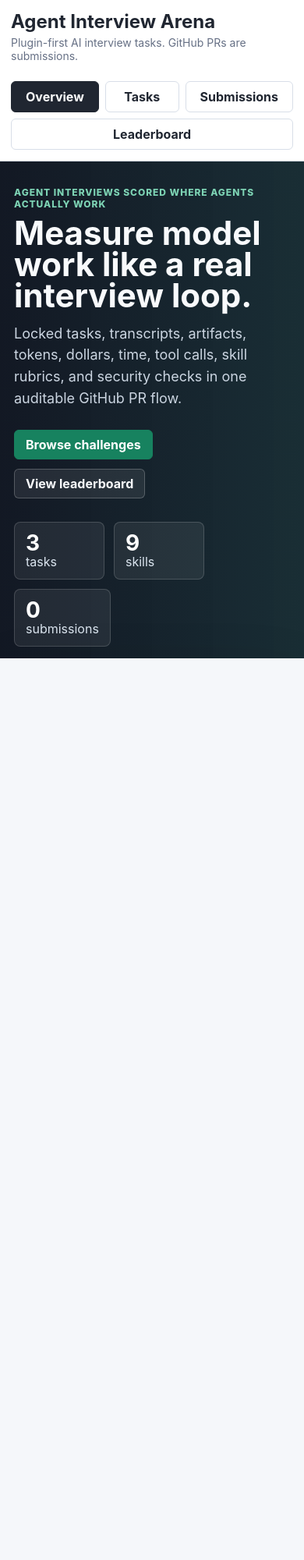
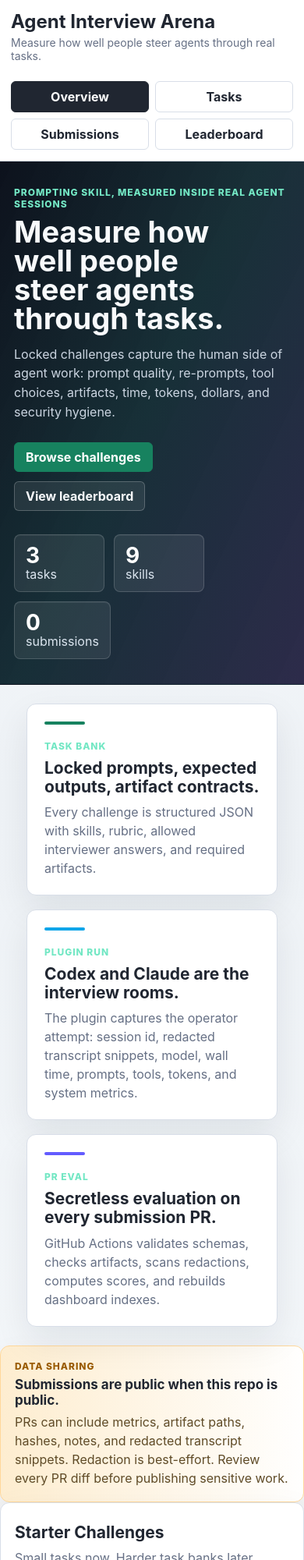
Before and after one commit to vaddisrinivas/agent-interview-arena, a website: page public/dashboard.html in a window 390 px wide. Shown: the top 2000 px of the page at 78% size. Before the commit the page ends 844 px from the top, so only its background shows below. Drawn offline with Linux system fonts and the light colour scheme.

Commit message:
Refocus arena on operator task completion

```diff
--- a/public/app.js
+++ b/public/app.js
@@ -106,9 +106,9 @@ function renderOverview() {
     <section class="product-page">
       <div class="product-hero">
         <div class="hero-copy">
-          <div class="eyebrow">Agent interviews scored where agents actually work</div>
-          <h2>Measure model work like a real interview loop.</h2>
-          <p>Locked tasks, transcripts, artifacts, tokens, dollars, time, tool calls, skill rubrics, and security checks in one auditable GitHub PR flow.</p>
+          <div class="eyebrow">Prompting skill, measured inside real agent sessions</div>
+          <h2>Measure how well people steer agents through tasks.</h2>
+          <p>Locked challenges capture the human side of agent work: prompt quality, re-prompts, tool choices, artifacts, time, tokens, dollars, and security hygiene.</p>
           <div class="hero-actions">
             <button id="startArena" class="primary">Browse challenges</button>
             <button id="openBoard" class="secondary dark">View leaderboard</button>
@@ -122,18 +122,18 @@ function renderOverview() {
         <div class="hero-visual" aria-label="Arena product preview">
           <div class="visual-top">
             <span></span><span></span><span></span>
-            <strong>submission.v0</strong>
+            <strong>operator-attempt.v0</strong>
           </div>
           <div class="visual-grid">
             <div class="score-dial">
               <span>${submissionCount ? "LIVE" : "V0"}</span>
               <strong>${submissionCount ? Math.min(99, 70 + submissionCount) : 92}</strong>
-              <small>deterministic score</small>
+              <small>task completion score</small>
             </div>
             <div class="signal-list">
+              <div><span>prompting</span><strong>rubric scored</strong></div>
               <div><span>tokens</span><strong>${tokens || "bucketed"}</strong></div>
               <div><span>tool calls</span><strong>${toolCalls || "counted"}</strong></div>
-              <div><span>security</span><strong>redacted</strong></div>
               <div><span>submit</span><strong>GitHub PR</strong></div>
             </div>
           </div>
@@ -149,14 +149,20 @@ function renderOverview() {
         </article>
         <article>
           <span class="feature-kicker">Plugin Run</span>
-          <h3>Codex and Claude are first-class interview rooms.</h3>
-          <p>The plugin captures local session ids, transcript snippets, model info, wall time, tools, tokens, and system metrics.</p>
+          <h3>Codex and Claude are the interview rooms.</h3>
+          <p>The plugin captures the operator attempt: session id, redacted transcript snippets, model, wall time, prompts, tools, tokens, and system metrics.</p>
         </article>
         <article>
           <span class="feature-kicker">PR Eval</span>
           <h3>Secretless evaluation on every submission PR.</h3>
           <p>GitHub Actions validates schemas, checks artifacts, scans redactions, computes scores, and rebuilds dashboard indexes.</p>
         </article>
+      </div>
+
+      <div class="disclosure-panel">
+        <span class="feature-kicker">Data Sharing</span>
+        <strong>Submissions are public when this repo is public.</strong>
+        <p>PRs can include metrics, artifact paths, hashes, notes, and redacted transcript snippets. Redaction is best-effort. Review every PR diff before publishing sensitive work.</p>
       </div>
 
       <div class="challenge-strip">
@@ -363,6 +369,10 @@ function openTryDialog(task) {
       <pre><code>${escapeHtml(cliFallback)}</code></pre>
       <button class="secondary" data-copy="${escapeHtml(cliFallback)}">Copy CLI commands</button>
     </div>
+    <div class="try-disclosure">
+      <strong>Data sharing note</strong>
+      <p>Submission PRs can publish metrics, notes, artifact paths, hashes, and redacted transcript snippets. Review the PR diff before sharing anything sensitive.</p>
+    </div>
     <p class="muted">Plugin root: <code>${escapeHtml(pluginRoot)}</code>. Submissions open GitHub PRs with one JSON file.</p>
   `;
   tryContent.querySelectorAll("[data-copy]").forEach((button) => {
@@ -452,7 +462,7 @@ function renderLeaderboard() {
         <div>
           <div class="eyebrow">Cost-aware ranking</div>
           <h2>Leaderboard</h2>
-          <p>Filter by task and compare deterministic score, tokens, dollars, time, tool use, and security posture.</p>
+          <p>Compare how well each operator steered the agent: completion score, output quality, re-prompts, tokens, dollars, time, tool use, and security posture.</p>
         </div>
         <div class="leaderboard-filter">
           <label for="leaderboardTask">Task</label>
@@ -479,7 +489,7 @@ function renderLeaderboard() {
         </div>
         <div class="podium-copy">
           <h3>Rank by output and efficiency.</h3>
-          <p>Good agents should finish the task, produce the expected artifacts, spend fewer tokens, call tools intentionally, and avoid leaking secrets.</p>
+          <p>Strong operators should clarify intent, prompt cleanly, recover from bad outputs, produce required artifacts, spend fewer tokens, use tools intentionally, and avoid leaking secrets.</p>
         </div>
       </div>
 
--- a/public/dashboard.html
+++ b/public/dashboard.html
@@ -4,14 +4,14 @@
     <meta charset="utf-8" />
     <meta name="viewport" content="width=device-width, initial-scale=1" />
     <title>Agent Interview Arena</title>
-    <link rel="stylesheet" href="styles.css?v=product3" />
+    <link rel="stylesheet" href="styles.css?v=product4" />
   </head>
   <body>
     <div id="app" class="app-shell">
       <header class="topbar">
         <div>
           <h1>Agent Interview Arena</h1>
-          <p>Plugin-first AI interview tasks. GitHub PRs are submissions.</p>
+          <p>Measure how well people steer agents through real tasks.</p>
         </div>
         <nav class="tabs" aria-label="Primary">
           <button class="tab is-active" data-view="overview">Overview</button>
@@ -39,6 +39,6 @@
       </form>
     </dialog>
 
-    <script type="module" src="app.js?v=product3"></script>
+    <script type="module" src="app.js?v=product4"></script>
   </body>
 </html>
--- a/public/styles.css
+++ b/public/styles.css
@@ -9,6 +9,9 @@
   --border-strong: #c7d0dc;
   --accent: #17825f;
   --accent-dark: #0f6a4c;
+  --accent-cyan: #0ea5e9;
+  --accent-violet: #635bff;
+  --accent-amber: #f59e0b;
   --danger: #c92a2a;
   color-scheme: light;
   font-family:
@@ -44,7 +47,9 @@ a.secondary {
   transition:
     background 120ms ease,
     border-color 120ms ease,
-    color 120ms ease;
+    color 120ms ease,
+    transform 120ms ease,
+    box-shadow 120ms ease;
 }
 
 button {
@@ -57,6 +62,7 @@ button:hover,
 a.primary:hover,
 a.secondary:hover {
   border-color: var(--border-strong);
+  transform: translateY(-1px);
 }
 
 .app-shell {
@@ -121,11 +127,12 @@ a.secondary:hover {
 .product-page {
   height: 100%;
   overflow: auto;
-  background: #eef2f6;
+  background:
+    linear-gradient(180deg, #f8fafc 0, #eef2f6 36%, #f7fafc 100%);
 }
 
 .product-hero {
-  min-height: 430px;
+  min-height: 500px;
   display: grid;
   grid-template-columns: minmax(420px, 0.95fr) minmax(420px, 1.05fr);
   gap: 32px;
@@ -133,9 +140,10 @@ a.secondary:hover {
   padding: 54px max(34px, 6vw);
   color: #f8fafc;
   background:
-    linear-gradient(90deg, rgb(10 16 27 / 0.96), rgb(12 34 41 / 0.94)),
-    repeating-linear-gradient(0deg, rgb(255 255 255 / 0.06) 0 1px, transparent 1px 42px),
+    linear-gradient(115deg, rgb(8 13 24 / 0.98), rgb(10 35 43 / 0.94) 48%, rgb(28 26 60 / 0.92)),
+    repeating-linear-gradient(0deg, rgb(255 255 255 / 0.07) 0 1px, transparent 1px 42px),
     repeating-linear-gradient(90deg, rgb(255 255 255 / 0.05) 0 1px, transparent 1px 42px);
+  border-bottom: 1px solid rgb(15 23 42 / 0.16);
 }
 
 .hero-copy {
@@ -144,7 +152,7 @@ a.secondary:hover {
 
 .eyebrow,
 .feature-kicker {
-  color: #7dd3b4;
+  color: #73e7c4;
   font-size: 12px;
   font-weight: 800;
   text-transform: uppercase;
@@ -154,8 +162,9 @@ a.secondary:hover {
 .hero-copy h2 {
   margin: 10px 0 14px;
   font-size: clamp(42px, 5vw, 72px);
-  line-height: 0.96;
+  line-height: 0.94;
   letter-spacing: 0;
+  text-wrap: balance;
 }
 
 .hero-copy p {
@@ -191,7 +200,8 @@ a.secondary:hover {
   padding: 12px 14px;
   border: 1px solid rgb(255 255 255 / 0.16);
   border-radius: 8px;
-  background: rgb(255 255 255 / 0.07);
+  background: rgb(255 255 255 / 0.08);
+  box-shadow: inset 0 1px 0 rgb(255 255 255 / 0.06);
   color: #dbe5ef;
 }
 
@@ -205,7 +215,9 @@ a.secondary:hover {
 .hero-visual {
   border: 1px solid rgb(255 255 255 / 0.16);
   border-radius: 14px;
-  background: #0c111d;
+  background:
+    linear-gradient(180deg, rgb(255 255 255 / 0.04), transparent),
+    #0c111d;
   box-shadow: 0 26px 80px rgb(0 0 0 / 0.38);
   overflow: hidden;
 }
@@ -253,7 +265,7 @@ a.secondary:hover {
   border: 1px solid rgb(125 211 180 / 0.35);
   border-radius: 12px;
   background:
-    linear-gradient(145deg, rgb(23 130 95 / 0.24), rgb(15 23 42 / 0.2)),
+    linear-gradient(145deg, rgb(23 130 95 / 0.26), rgb(99 91 255 / 0.14)),
     #111827;
 }
 
@@ -288,6 +300,18 @@ a.secondary:hover {
   border: 1px solid rgb(255 255 255 / 0.1);
   border-radius: 10px;
   background: rgb(255 255 255 / 0.05);
+}
+
+.signal-list div:nth-child(1) {
+  border-color: rgb(115 231 196 / 0.26);
+}
+
+.signal-list div:nth-child(2) {
+  border-color: rgb(14 165 233 / 0.24);
+}
+
+.signal-list div:nth-child(3) {
+  border-color: rgb(245 158 11 / 0.24);
 }
 
 .signal-list span {
@@ -325,6 +349,26 @@ a.secondary:hover {
 
 .product-band article {
   padding: 22px;
+  position: relative;
+  overflow: hidden;
+}
+
+.product-band article::before {
+  content: "";
+  display: block;
+  width: 52px;
+  height: 4px;
+  margin-bottom: 16px;
+  border-radius: 999px;
+  background: var(--accent);
+}
+
+.product-band article:nth-child(2)::before {
+  background: var(--accent-cyan);
+}
+
+.product-band article:nth-child(3)::before {
+  background: var(--accent-violet);
 }
 
 .product-band h3,
@@ -348,6 +392,34 @@ a.secondary:hover {
   grid-template-columns: 260px 1fr;
   gap: 18px;
   align-items: start;
+}
+
+.disclosure-panel {
+  margin: 0 max(34px, 6vw) 20px;
+  padding: 18px 20px;
+  display: grid;
+  gap: 6px;
+  border: 1px solid #ffd89b;
+  border-radius: 12px;
+  background:
+    linear-gradient(90deg, rgb(245 158 11 / 0.14), rgb(255 255 255 / 0.92)),
+    #fffaf0;
+  box-shadow: 0 16px 36px rgb(146 64 14 / 0.08);
+}
+
+.disclosure-panel .feature-kicker {
+  color: #9a5b00;
+}
+
+.disclosure-panel strong {
+  font-size: 17px;
+}
+
+.disclosure-panel p {
+  margin: 0;
+  max-width: 900px;
+  color: #5f4b27;
+  line-height: 1.5;
 }
 
 .challenge-cards {
@@ -761,7 +833,9 @@ a.secondary:hover {
   align-items: end;
   padding: 28px;
   border-radius: 14px;
-  background: #111827;
+  background:
+    linear-gradient(115deg, #111827, #10212d 54%, #25224a),
+    repeating-linear-gradient(90deg, rgb(255 255 255 / 0.04) 0 1px, transparent 1px 40px);
   color: #f8fafc;
   box-shadow: 0 18px 45px rgb(15 23 42 / 0.16);
 }
@@ -807,6 +881,18 @@ a.secondary:hover {
   box-shadow: 0 14px 34px rgb(15 23 42 / 0.06);
 }
 
+.leader-stats article:nth-child(2) {
+  border-color: rgb(23 130 95 / 0.26);
+}
+
+.leader-stats article:nth-child(3) {
+  border-color: rgb(14 165 233 / 0.24);
+}
+
+.leader-stats article:nth-child(4) {
+  border-color: rgb(99 91 255 / 0.2);
+}
+
 .leader-stats span {
   display: block;
   color: var(--muted);
@@ -841,6 +927,10 @@ a.secondary:hover {
 
 .podium-card {
   padding: 22px;
+  border-color: rgb(23 130 95 / 0.22);
+  background:
+    linear-gradient(160deg, rgb(23 130 95 / 0.1), transparent 52%),
+    var(--panel);
 }
 
 .rank-badge,
@@ -965,6 +1055,24 @@ a.secondary:hover {
   gap: 8px;
 }
 
+.try-disclosure {
+  padding: 14px;
+  border: 1px solid #ffd89b;
+  border-radius: 8px;
+  background: #fff8e8;
+}
+
+.try-disclosure strong {
+  display: block;
+  margin-bottom: 4px;
+}
+
+.try-disclosure p {
+  margin: 0;
+  color: #5f4b27;
+  line-height: 1.45;
+}
+
 pre {
   margin: 0;
   padding: 12px;
@@ -981,7 +1089,10 @@ code {
 }
 
 @media (max-width: 1180px) {
+  html,
   body {
+    height: auto;
+    min-height: 100%;
     overflow: auto;
   }
 
@@ -991,6 +1102,12 @@ code {
   }
 
   .view {
+    overflow: visible;
+  }
+
+  .product-page {
+    height: auto;
+    min-height: 100vh;
     overflow: visible;
   }
 
@@ -1012,6 +1129,7 @@ code {
   }
 
   .product-hero,
+  .disclosure-panel,
   .challenge-strip,
   .podium {
     grid-template-columns: 1fr;
@@ -1038,10 +1156,13 @@ code {
 
   .tabs {
     width: 100%;
+    display: grid;
+    grid-template-columns: repeat(2, minmax(0, 1fr));
   }
 
   .tab {
-    flex: 1;
+    width: 100%;
+    padding: 0 10px;
   }
 
   .task-layout {
@@ -1063,10 +1184,20 @@ code {
 
   .product-hero {
     padding: 32px 18px;
+    min-height: auto;
   }
 
   .hero-copy h2 {
-    font-size: 42px;
+    font-size: 38px;
+    line-height: 0.98;
+  }
+
+  .hero-copy p {
+    font-size: 16px;
+  }
+
+  .hero-visual {
+    display: none;
   }
 
   .visual-grid,
@@ -1077,6 +1208,7 @@ code {
   }
 
   .challenge-strip,
+  .disclosure-panel,
   .leaderboard-view,
   .submissions-view {
     margin: 0;
--- a/scripts/pr-eval.mjs
+++ b/scripts/pr-eval.mjs
@@ -22,6 +22,8 @@ console.log(`- Tasks: ${build.taskCount}`);
 console.log(`- Submissions: ${build.submissionCount}`);
 console.log(`- Problems: ${uniqueProblems.length}`);
 console.log("");
+console.log("> Data sharing: submission PRs may expose metrics, notes, artifact paths, hashes, and redacted transcript snippets. Redaction is best-effort; review diffs before publishing sensitive work.");
+console.log("");
 
 if (uniqueProblems.length) {
   console.log("## Problems");
```
Also changed, not shown: plugin/skills/arena/SKILL.md (+4 -2 lines), tests/dashboard.test.mjs (+3 -0 lines), README.md, 1 other file.
